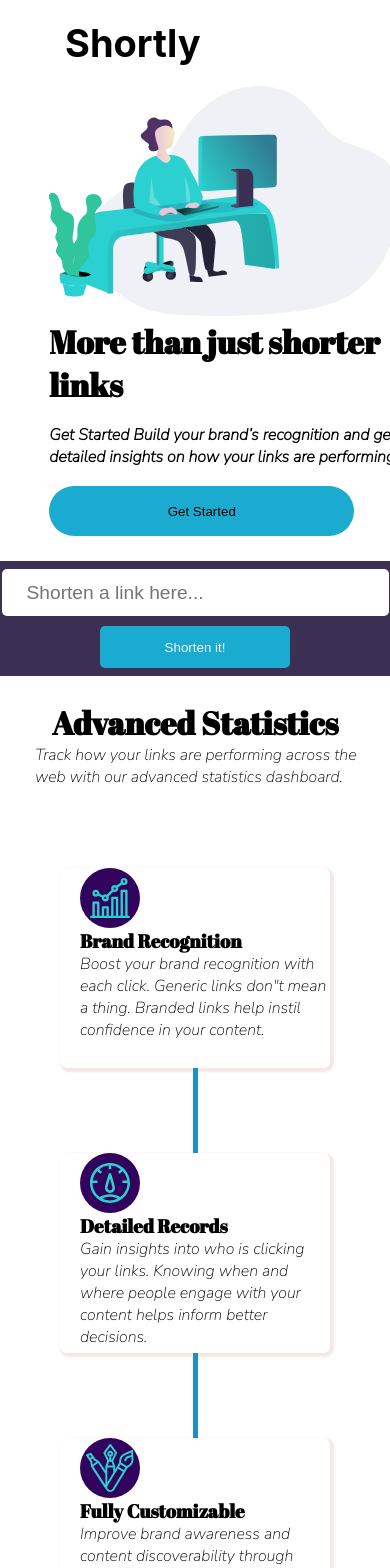
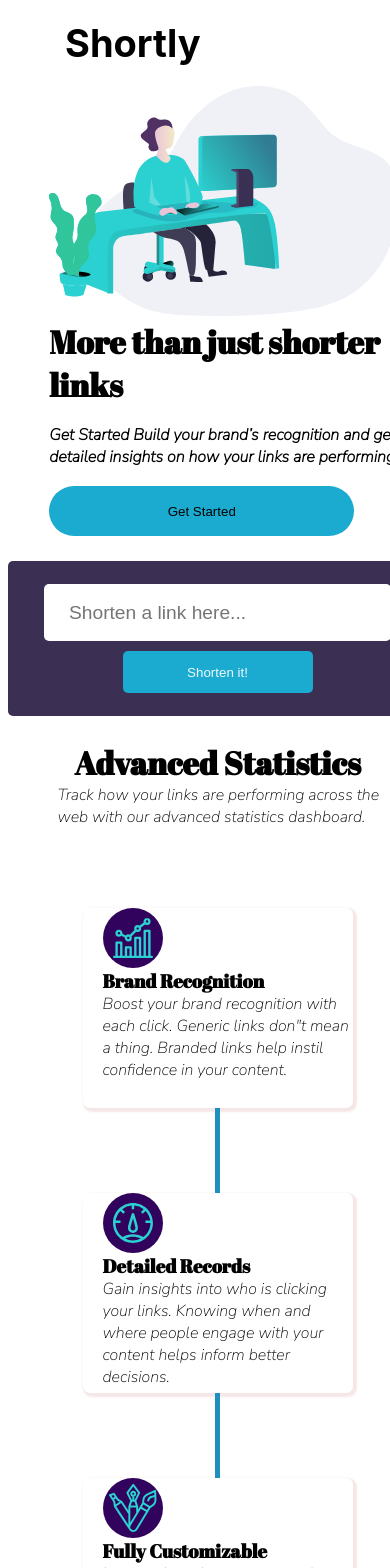
Before and after one commit to jyotirmoy-sinhababu/Make-your-url-short, a React (Create React App) app: page / in a window 390 px wide. Shown: the top 1568 px of the page. Built offline with nearby package versions, Linux system fonts and the light colour scheme; a web font is replaced by a local one.

Commit message:
style added

```diff
--- a/src/components/card/boostComp/boostStyle.css
+++ b/src/components/card/boostComp/boostStyle.css
@@ -23,3 +23,9 @@
   height: 50px;
   cursor: pointer;
 }
+
+@media screen and (max-width: 440px) {
+  .boost-cnt {
+    margin-left: 15px;
+  }
+}
--- a/src/components/card/staticCard/advanceStyle.css
+++ b/src/components/card/staticCard/advanceStyle.css
@@ -18,3 +18,14 @@
   font-family: 'Nunito Sans', sans-serif;
   width: 350px;
 }
+
+@media screen and (max-width: 440px) {
+  .adv-cnt {
+    display: flex;
+    flex-direction: column;
+    justify-content: center;
+    align-items: center;
+    padding-top: 25px;
+    margin-left: 45px;
+  }
+}
--- a/src/components/formCnt/formStyle.css
+++ b/src/components/formCnt/formStyle.css
@@ -76,3 +76,21 @@
     border: none;
   }
 }
+
+@media screen and (max-width: 440px) {
+  .sub-frm-cnt {
+    width: 420px;
+    height: 155px;
+    margin-left: 45px;
+  }
+
+  .input-field {
+    width: 310px;
+    height: 57px;
+    padding-left: 25px;
+    padding-right: 12px;
+    font-size: 1.2rem;
+    border-radius: 5px;
+    border: none;
+  }
+}
--- a/src/pages/home/homeStyle.css
+++ b/src/pages/home/homeStyle.css
@@ -50,3 +50,9 @@
     padding-top: 0px;
   }
 }
+
+@media screen and (max-width: 440px) {
+  .main-home-card-cnt {
+    padding-left: 45px;
+  }
+}
```
